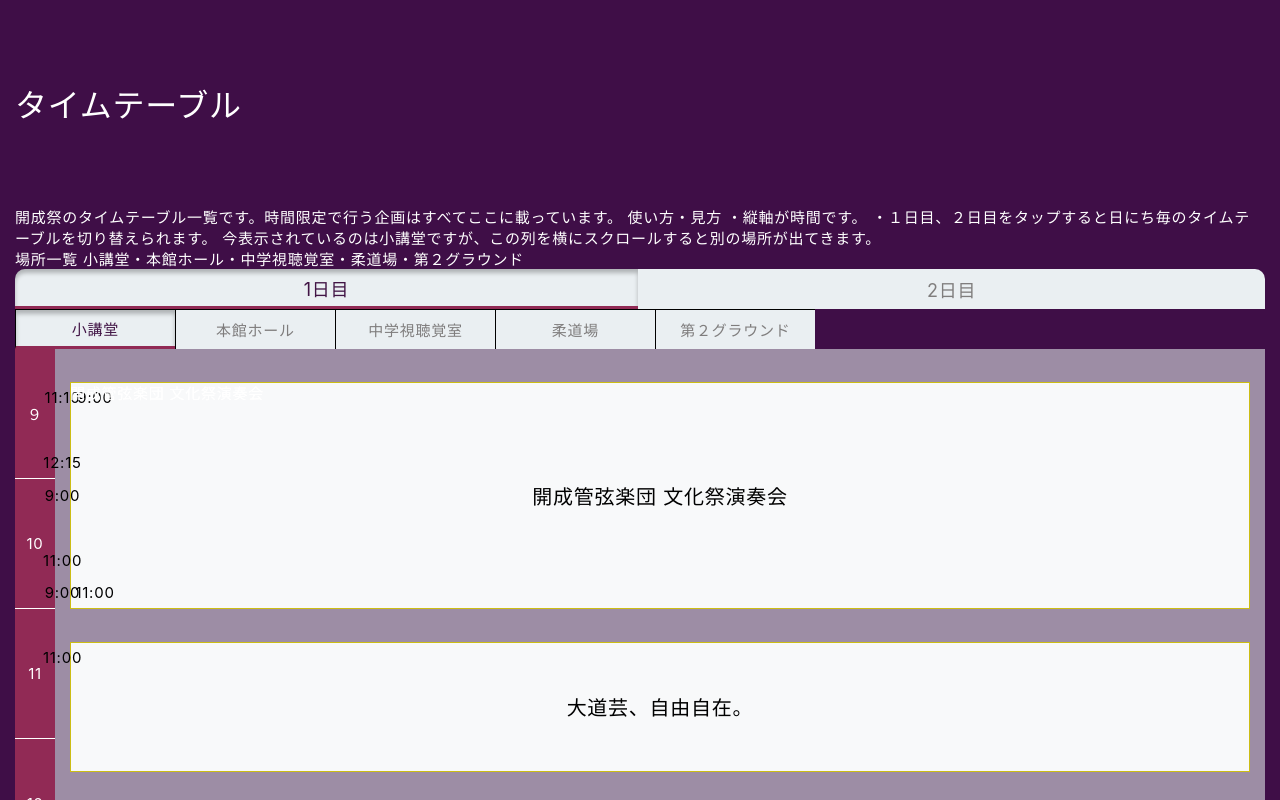
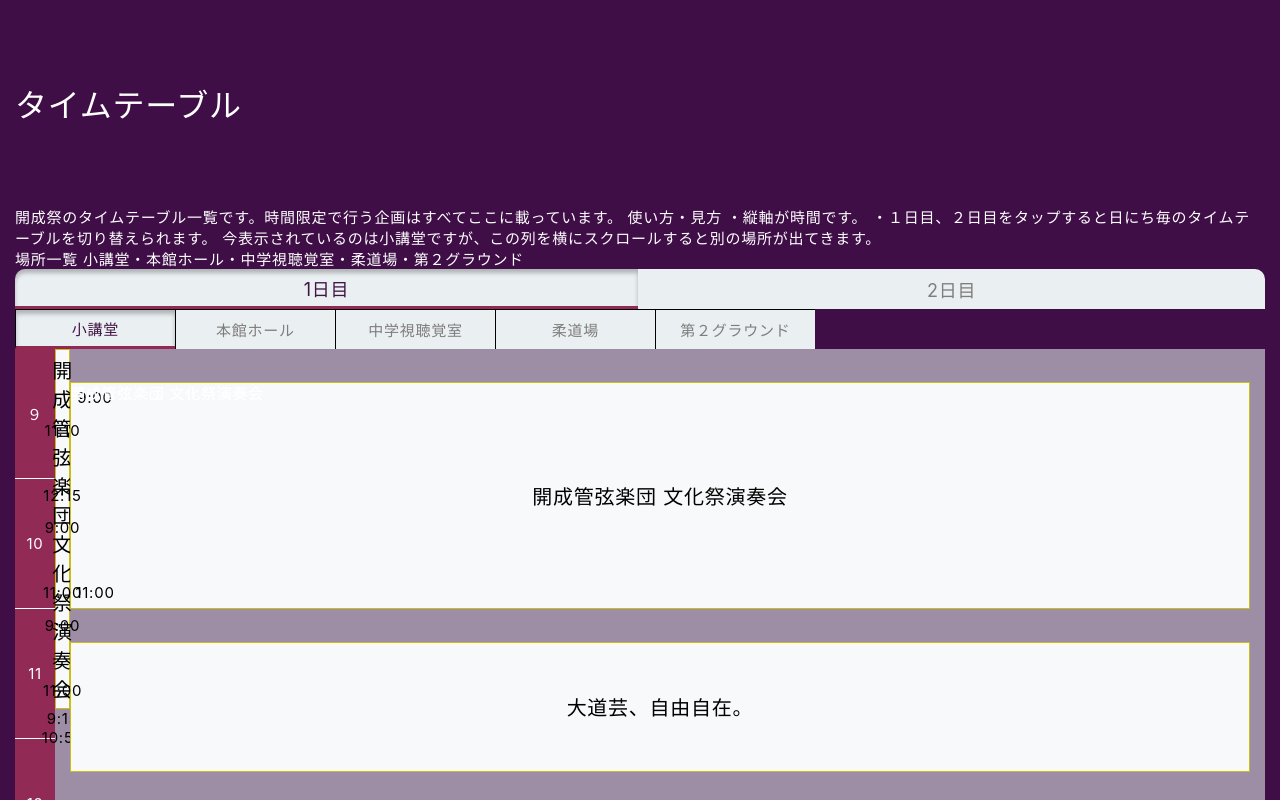
Before and after one commit to Men-cotton/148th-kaisei-fes, a Nuxt app: page /timetable in a window 1280 px wide. Shown: the top 800 px of the page. Built offline with nearby package versions, Linux system fonts and the light colour scheme.

Commit message:
Create dynamic events list
表示が横向きにされない　なぜ

```diff
--- a/pages/timetable.vue
+++ b/pages/timetable.vue
@@ -59,6 +59,13 @@
         <div class="time fifteen">15</div>
         <div class="time sixteen">16</div>
 
+        <div v-for="event in should_show_events" :key="event.id">
+          <div class="group group1">{{event.name}}</div>
+          <div class="group-time G1-start">{{event.start_time}}</div>
+          <div class="name"></div>
+          <div class="group-time G1-end">{{event.end_time}}</div>
+        </div>
+
         <div class="group group1">開成管弦楽団 文化祭演奏会</div>
         <div class="group-time G1-start">9:00</div>
         <div class="name"></div>
@@ -93,6 +100,38 @@
             return {
                 show_day: 1,
                 show_place: '小講堂',
+                events_list: [
+                    {
+                        name: '開成管弦楽団 文化祭演奏会',
+                        day: 1,
+                        place: '小講堂',
+                        start_time: '9:15',
+                        end_time: '10:55',
+                    },
+                    {
+                        name: 'うし',
+                        day: 1,
+                        place: '本館ホール',
+                        start_time: '9:15',
+                        end_time: '10:55',
+                    },
+                    {
+                        name: 'たぷ',
+                        day: 2,
+                        place: '小講堂',
+                        start_time: '9:15',
+                        end_time: '10:55',
+                    },
+                ],
+            }
+        },
+        computed: {
+            should_show_events: function () {
+                var show_day = this.show_day;
+                var show_place = this.show_place;
+                return this.events_list.filter(function (event) {
+                    return (event.day == show_day) && (event.place == show_place)
+                })
             }
         }
     }
```
